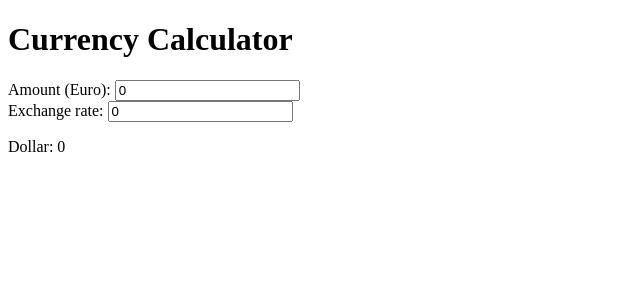
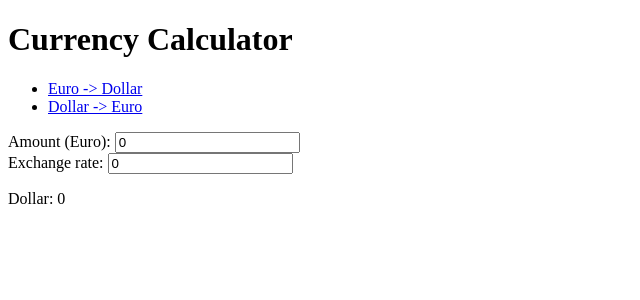
Before and after one commit to nickpao1975/vue-currency-calculator, a Vue app: page / in a window 1280 px wide. Shown: the top 300 px of the page, without its empty margins (0-640 px from the left). Built offline with nearby package versions, Linux system fonts and the light colour scheme.

Commit message:
[step 8 challenge] import new CalculatorNavigation component as `navigation` and use it in the template

```diff
--- a/src/components/CurrencyCalculator/CurrencyCalculator.vue
+++ b/src/components/CurrencyCalculator/CurrencyCalculator.vue
@@ -1,8 +1,12 @@
 <script lang="ts">
+import CalculatorNavigation from "@/components/CalculatorNavigation/CalculatorNavigation.vue";
 import { defineComponent } from "vue";
 
 export default defineComponent({
   name: "CurrencyCalculator",
+  components: {
+    navigation: CalculatorNavigation,
+  },
   data() {
     return {
       amount: 0,
@@ -24,6 +28,7 @@ export default defineComponent({
 <template>
   <header>
     <h1>Currency Calculator</h1>
+    <navigation></navigation>
   </header>
   <main>
     <template v-if="conversion === 'toDollar'">
```
